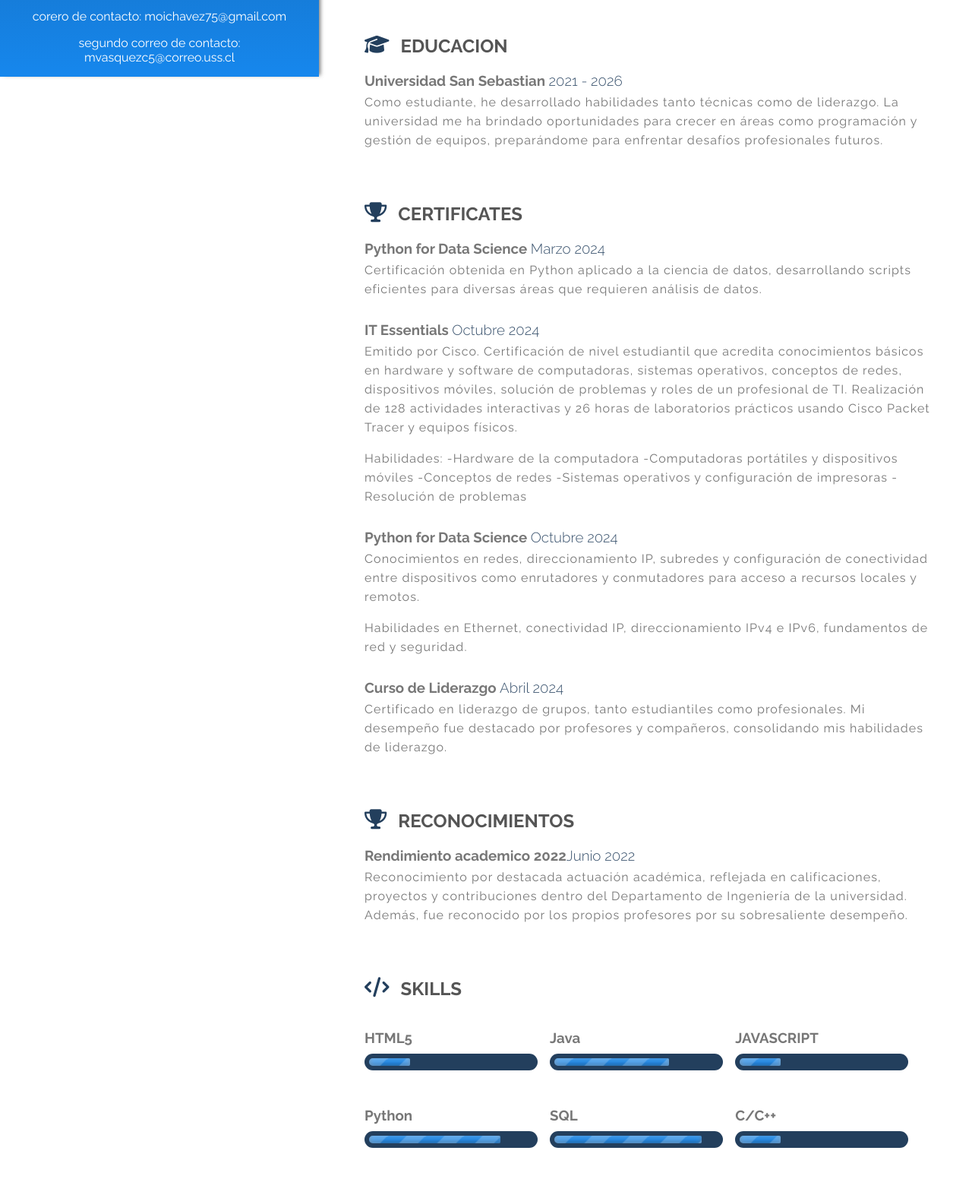
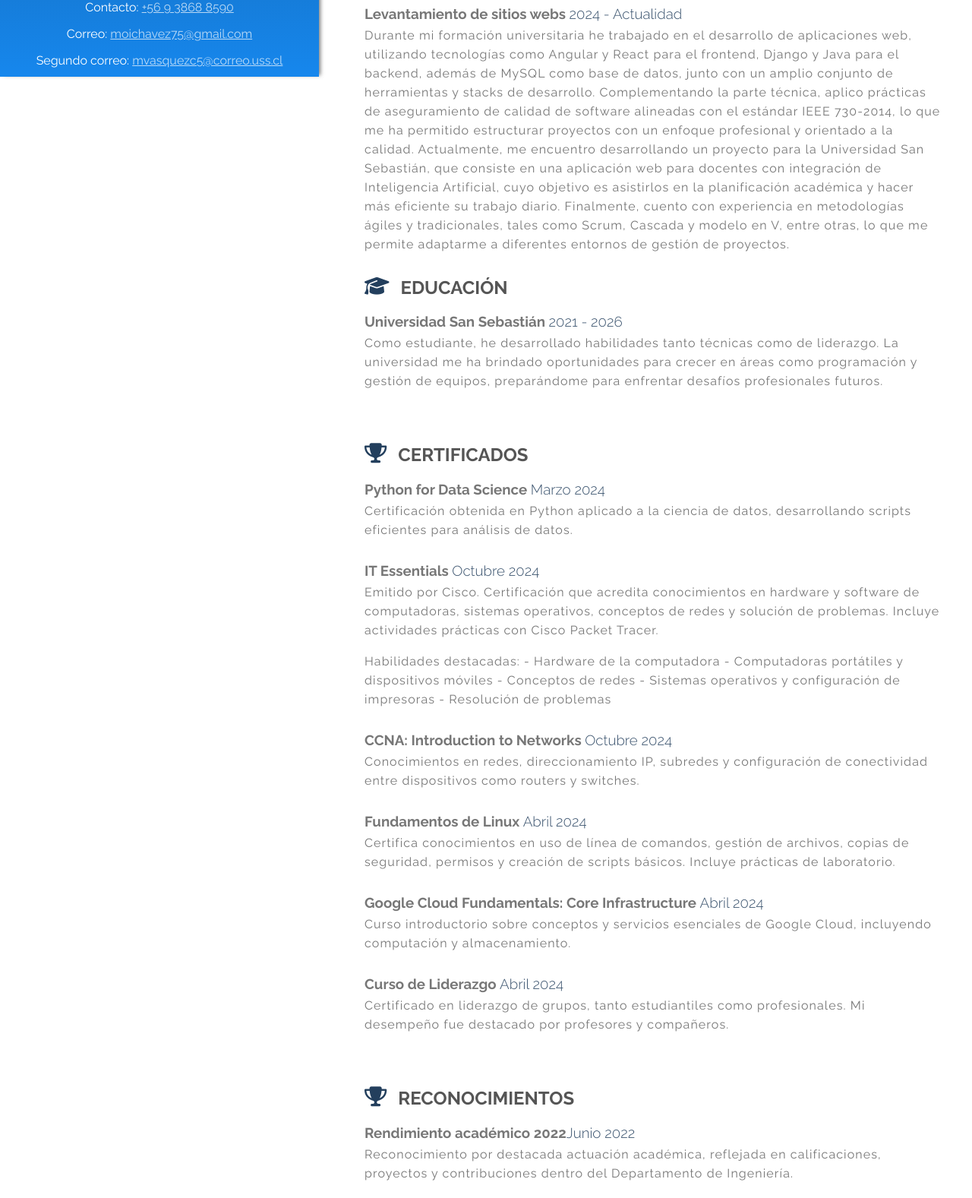
Before and after one commit to Moi-123-Alonso/Pagina-web-Moises, a website built with Vite: page index.html in a window 1280 px wide. Shown: the part 699-2276 px from the top of the page at 76% size. Built offline with nearby package versions, Linux system fonts and the light colour scheme.

Commit message:
mejora de cv

```diff
--- a/index.html
+++ b/index.html
@@ -2,10 +2,11 @@
 <html lang="es">
 <head>
   <meta charset="UTF-8">
-  <meta name="viewport" content="width=device-width, initial-scale=1.0, minimum-scale=1.0, maximum-scale=1.0, user-scalable=no">
+  <!-- Permitir zoom y usar viewport responsivo para accesibilidad -->
+  <meta name="viewport" content="width=device-width, initial-scale=1">
   <meta name="HandheldFriendly" content="true">
   <meta http-equiv="X-UA-Compatible" content="ie=edge">
-  <title>Moisés Vásquez CV</title>
+  <title>Moisés Vásquez - CV</title>
   <link rel="stylesheet" href="assets/css/style.css">
   <script src="https://use.fontawesome.com/809c2bfca6.js"></script>
 </head>
@@ -14,102 +15,115 @@
 <header>
     <div class="wrapper">
 
-      <div class="sidebar">
+      <aside class="sidebar" aria-labelledby="perfil-title">
           <div class="bio">
             <div class="avatar">
-              <img src="moi.JPG" alt="">
+              <img src="moi.JPG" alt="Foto de Moisés Alonso Vásquez Chávez">
             </div>
             <div class="title">
-              <h1>Moisés Alonso Vásquez Chávez</h1>
-              <h2>Ingeniero Civil Informatico</h2>
+              <h1 id="perfil-title">Moisés Alonso Vásquez Chávez</h1>
+              <h2>Ingeniero Civil Informático</h2>
             </div>
             <div class="desc">
-              <p>❤ Data cience lover, Me conocen por ser muy bueno en "<strong>Gestion de proyectos</strong>".</p>
+              <p>❤ Apasionado por la <strong>Ciencia de Datos</strong>. Me conocen por ser muy bueno en <strong>Gestión de proyectos</strong>.</p>
             </div>
             <div class="address">
               <p>Santiago, Chile.</p>
             </div>
             <div class="social">
               <ul>
-                <li><a href="https://github.com/Moi-123-Alonso"><i class="fa fa-github-square" aria-hidden="true"></i></a></li>
-                <li><a href="https://www.linkedin.com/in/mois%C3%A9s-v%C3%A1squez-ch%C3%A1vez-5a08392b8/"><i class="fa fa-linkedin-square" aria-hidden="true"></i></a></li>
+                <li><a href="https://github.com/Moi-123-Alonso" aria-label="GitHub"><i class="fa fa-github-square" aria-hidden="true"></i></a></li>
+                <li><a href="https://www.linkedin.com/in/mois%C3%A9s-v%C3%A1squez-ch%C3%A1vez-5a08392b8/" aria-label="LinkedIn"><i class="fa fa-linkedin-square" aria-hidden="true"></i></a></li>
               </ul>
-            <p> numero de contacto: +56938688590   </p>
-            <p> corero de contacto: moichavez75@gmail.com </p>
-            <p> segundo correo de contacto: mvasquezc5@correo.uss.cl</p>
+              <p>Contacto: <a href="tel:+56938688590">+56 9 3868 8590</a></p>
+              <p>Correo: <a href="mailto:moichavez75@gmail.com">moichavez75@gmail.com</a></p>
+              <p>Segundo correo: <a href="mailto:mvasquezc5@correo.uss.cl">mvasquezc5@correo.uss.cl</a></p>
             </div>
+          </div>
+      </aside>
 
-          </div>
-      </div>
-
-      <div class="content-wrapper">
+      <main class="content-wrapper" role="main">
           <div class="content">
 
-            <div class="title">
+            <section class="title" aria-labelledby="experiencia-title">
               <i class="fa fa-briefcase" aria-hidden="true"></i>
-              <h2>EXPERIENCE</h2>
+              <h2 id="experiencia-title">EXPERIENCIA</h2>
               <div class="item">
                 <h3>Data Cience en Proceso de Admision en la Universidad San Sebastian <span> 2023(DICIEMBRE -ENERO) - 2024 (DICIEMBRE -  ENERO)</span> </h3>
-                <p>Mi experiencia como trabajador y practicante contribuyó significativamente a mi crecimiento profesional. Trabajé en un equipo talentoso y exigente, donde la comunicación fue clave. Utilicé herramientas como Excel, SQL, Python y Power BI para extraer y analizar información relevante para la universidad. El trabajo en equipo y la comunicación efectiva fueron fundamentales para el éxito de los proyectos, y fui reconocido por mi excelente desempeño, recibiendo felicitaciones por mi contribución. </p>
+                <p>Mi experiencia como trabajador y practicante contribuyó significativamente a mi crecimiento profesional. Trabajé en un equipo talentoso y exigente, donde la comunicación fue clave. Utilicé herramientas como Excel, SQL, Python y Power BI para extraer y analizar información relevante para la universidad. El trabajo en equipo y la comunicación efectiva fueron fundamentales para el éxito de los proyectos, y fui reconocido por mi desempeño.</p>
               </div>
               <div class="item">
                 <h3>Liderazgo y gestionador de proyectos <span>2018 - 2024</span> </h3>
                 <p>A lo largo de mi carrera como estudiante, he sido reconocido por mi capacidad de liderazgo y gestión de proyectos. En 2023, lideré un equipo en la presentación de un proyecto para el Metro de Santiago, el cual fue bien recibido por profesores y representantes del Metro, aunque no se implementó debido a compromisos pendientes de algunos integrantes. Además, participo activamente en una comunidad donde gestiono proyectos para el beneficio colectivo, siendo gratamente reconocido por mi liderazgo y capacidad de organización.</p>
-                <h3>Coordinador General - Centro de Estudiantes de Informática <span>2024 - Actualidad</span> </h3>
+                <h3>Coordinador General - Centro de Estudiantes de Informática <span>2024</span> </h3>
                 <p>Como coordinador general, gestiono actividades y proyectos para la comunidad estudiantil, organizando charlas y eventos. Mi rol implica trabajar en equipo con otros estudiantes, gestionar recursos y asegurar que las iniciativas sean exitosas, impulsando el desarrollo académico y social de mis compañeros. </p>
               </div>
+              <div class="item">
+                <h3>Levantamiento de sitios webs <span>2024 - Actualidad</span> </h3>
+                <p>Durante mi formación universitaria he trabajado en el desarrollo de aplicaciones web, utilizando tecnologías como Angular y React para el frontend, Django y Java para el backend, además de MySQL como base de datos, junto con un amplio conjunto de herramientas y stacks de desarrollo.
+                  Complementando la parte técnica, aplico prácticas de aseguramiento de calidad de software alineadas con el estándar IEEE 730-2014, lo que me ha permitido estructurar proyectos con un enfoque profesional y orientado a la calidad.
+                  Actualmente, me encuentro desarrollando un proyecto para la Universidad San Sebastián, que consiste en una aplicación web para docentes con integración de Inteligencia Artificial, cuyo objetivo es asistirlos en la planificación académica y hacer más eficiente su trabajo diario.
+                  Finalmente, cuento con experiencia en metodologías ágiles y tradicionales, tales como Scrum, Cascada y modelo en V, entre otras, lo que me permite adaptarme a diferentes entornos de gestión de proyectos.
+                </p>
             </div>
 
-            <div class="title">
+            <section class="title">
               <i class="fa fa-graduation-cap" aria-hidden="true"></i>
-              <h2>EDUCACION</h2>
+              <h2>EDUCACIÓN</h2>
               <div class="item">
-                <h3>Universidad San Sebastian <span>2021 - 2026</span></h3>
+                <h3>Universidad San Sebastián <span>2021 - 2026</span></h3>
                 <p>Como estudiante, he desarrollado habilidades tanto técnicas como de liderazgo. La universidad me ha brindado oportunidades para crecer en áreas como programación y gestión de equipos, preparándome para enfrentar desafíos profesionales futuros.</p>
               </div>
-            </div>
+            </section>
 
-            <div class="title">
+            <section class="title">
               <i class="fa fa-trophy" aria-hidden="true"></i>
-              <h2>CERTIFICATES</h2>
+              <h2>CERTIFICADOS</h2>
               <div class="item">
                 <h3>Python for Data Science <span>Marzo 2024</span> </h3>
-                <p>Certificación obtenida en Python aplicado a la ciencia de datos, desarrollando scripts eficientes para diversas áreas que requieren análisis de datos.</p>
+                <p>Certificación obtenida en Python aplicado a la ciencia de datos, desarrollando scripts eficientes para análisis de datos.</p>
               </div>
                <div class="item">
-                <h3> IT Essentials <span>Octubre 2024</span> </h3>
-                <p>Emitido por Cisco. Certificación de nivel estudiantil que acredita conocimientos básicos en hardware y software de computadoras, sistemas operativos, conceptos de redes, dispositivos móviles, solución de problemas y roles de un profesional de TI. Realización de 128 actividades interactivas y 26 horas de laboratorios prácticos usando Cisco Packet Tracer y equipos físicos. </p>
-                <p> Habilidades:
-                    -Hardware de la computadora
-                    -Computadoras portátiles y dispositivos móviles
-                    -Conceptos de redes
-                    -Sistemas operativos y configuración de impresoras
-                    -Resolución de problemas
+                <h3>IT Essentials <span>Octubre 2024</span> </h3>
+                <p>Emitido por Cisco. Certificación que acredita conocimientos en hardware y software de computadoras, sistemas operativos, conceptos de redes y solución de problemas. Incluye actividades prácticas con Cisco Packet Tracer.</p>
+                <p>Habilidades destacadas:
+                    - Hardware de la computadora
+                    - Computadoras portátiles y dispositivos móviles
+                    - Conceptos de redes
+                    - Sistemas operativos y configuración de impresoras
+                    - Resolución de problemas
                </p>
               </div>
                <div class="item">
-                <h3>Python for Data Science <span>Octubre 2024</span> </h3>
-                <p>Conocimientos en redes, direccionamiento IP, subredes y configuración de conectividad entre dispositivos como enrutadores y conmutadores para acceso a recursos locales y remotos. </p>
-                <p>Habilidades en Ethernet, conectividad IP, direccionamiento IPv4 e IPv6, fundamentos de red y seguridad. </p>
+                <h3>CCNA: Introduction to Networks <span>Octubre 2024</span> </h3>
+                <p>Conocimientos en redes, direccionamiento IP, subredes y configuración de conectividad entre dispositivos como routers y switches.</p>
+              </div>
+              <div class="item">
+                <h3>Fundamentos de Linux <span>Abril 2024</span> </h3>
+                <p>Certifica conocimientos en uso de línea de comandos, gestión de archivos, copias de seguridad, permisos y creación de scripts básicos. Incluye prácticas de laboratorio.</p>
+              </div>
+              <div class="item">
+                <h3>Google Cloud Fundamentals: Core Infrastructure <span>Abril 2024</span> </h3>
+                <p>Curso introductorio sobre conceptos y servicios esenciales de Google Cloud, incluyendo computación y almacenamiento.</p>
               </div>
               <div class="item">
                 <h3>Curso de Liderazgo <span>Abril 2024</span> </h3>
-                <p>Certificado en liderazgo de grupos, tanto estudiantiles como profesionales. Mi desempeño fue destacado por profesores y compañeros, consolidando mis habilidades de liderazgo.</p>
+                <p>Certificado en liderazgo de grupos, tanto estudiantiles como profesionales. Mi desempeño fue destacado por profesores y compañeros.</p>
               </div>
-            </div>
+            </section>
 
-            <div class="title">
+            <section class="title">
               <i class="fa fa-trophy" aria-hidden="true"></i>
               <h2>RECONOCIMIENTOS</h2>
               <div class="item">
-                <h3>Rendimiento academico 2022<span>Junio 2022</span> </h3>
-                <p>Reconocimiento por destacada actuación académica, reflejada en calificaciones, proyectos y contribuciones dentro del Departamento de Ingeniería de la universidad. Además, fue reconocido por los propios profesores por su sobresaliente desempeño.</p>
+                <h3>Rendimiento académico 2022<span>Junio 2022</span> </h3>
+                <p>Reconocimiento por destacada actuación académica, reflejada en calificaciones, proyectos y contribuciones dentro del Departamento de Ingeniería.</p>
               </div>
-            </div>
+            </section>
 
-            <div class="title">
+            <section class="title">
               <i class="fa fa-code" aria-hidden="true"></i>
-              <h2>SKILLS</h2>
+              <h2>HABILIDADES</h2>
               <div class="item w33">
                 <h3>HTML5</h3>
                 <div class="skills">
@@ -124,7 +138,7 @@
               </div>
 
               <div class="item w33" >
-                <h3>JAVASCRIPT</h3>
+                <h3>JavaScript</h3>
                 <div class="skills">
                   <span style="width: 25%"></span>
                 </div>
@@ -142,13 +156,13 @@
                 </div>
               </div>
               <div class="item w33">
-                <h3>C/C++</h3>
+                <h3>C / C++</h3>
                 <div class="skills">
                   <span style="width: 25%"></span>
                 </div>
               </div>
 
-            </div>
+            </section>
 
           </div>
       </div>
--- /dev/null
+++ b/vite.config.js
@@ -0,0 +1,10 @@
+import { defineConfig } from 'vite'
+
+// Vite config mínima para servir un sitio estático desde la raíz del proyecto
+export default defineConfig({
+  root: '.',
+  server: {
+    open: true,
+    port: 5173
+  }
+})
```
Also changed, not shown: package.json (+8 -4 lines), 1 other file.
